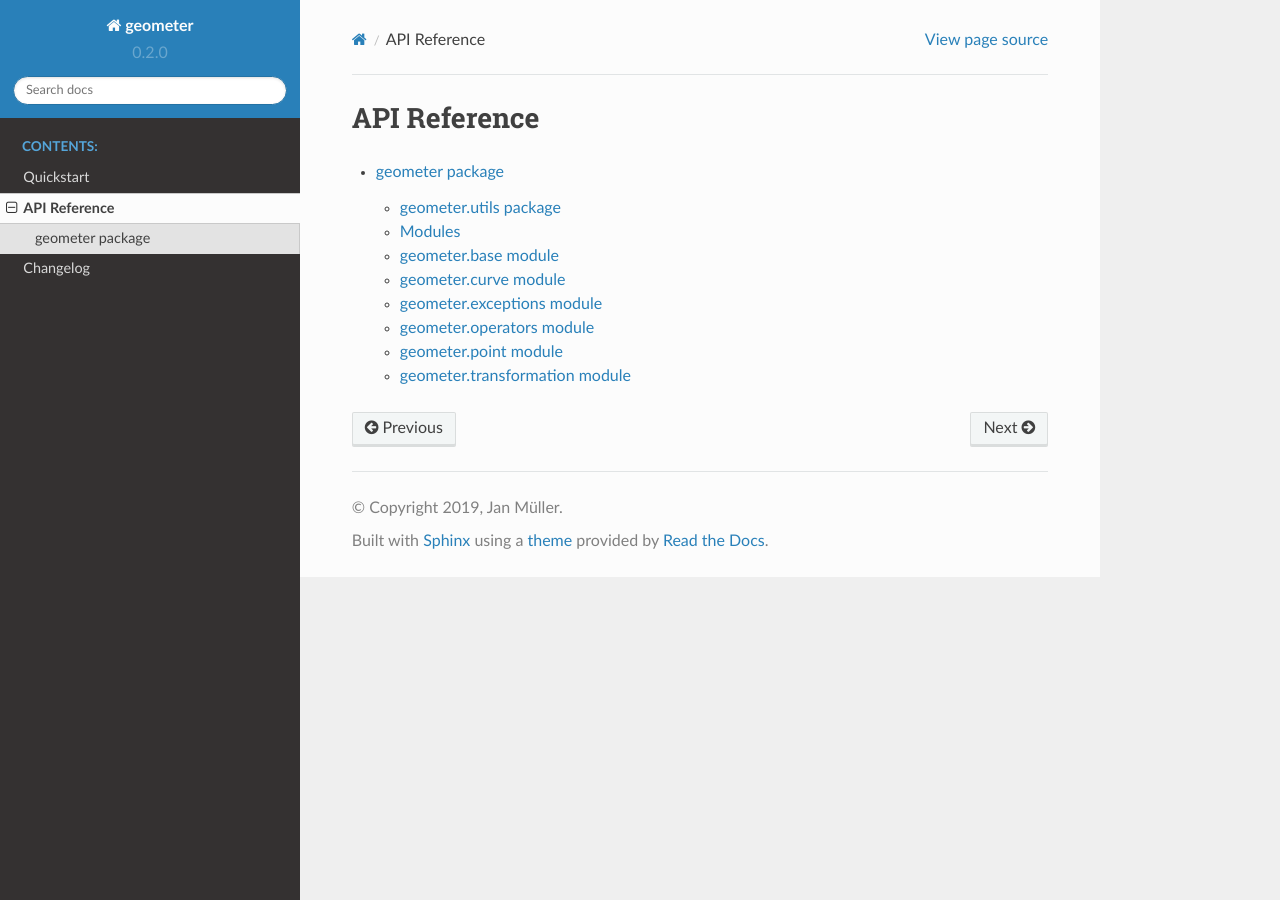
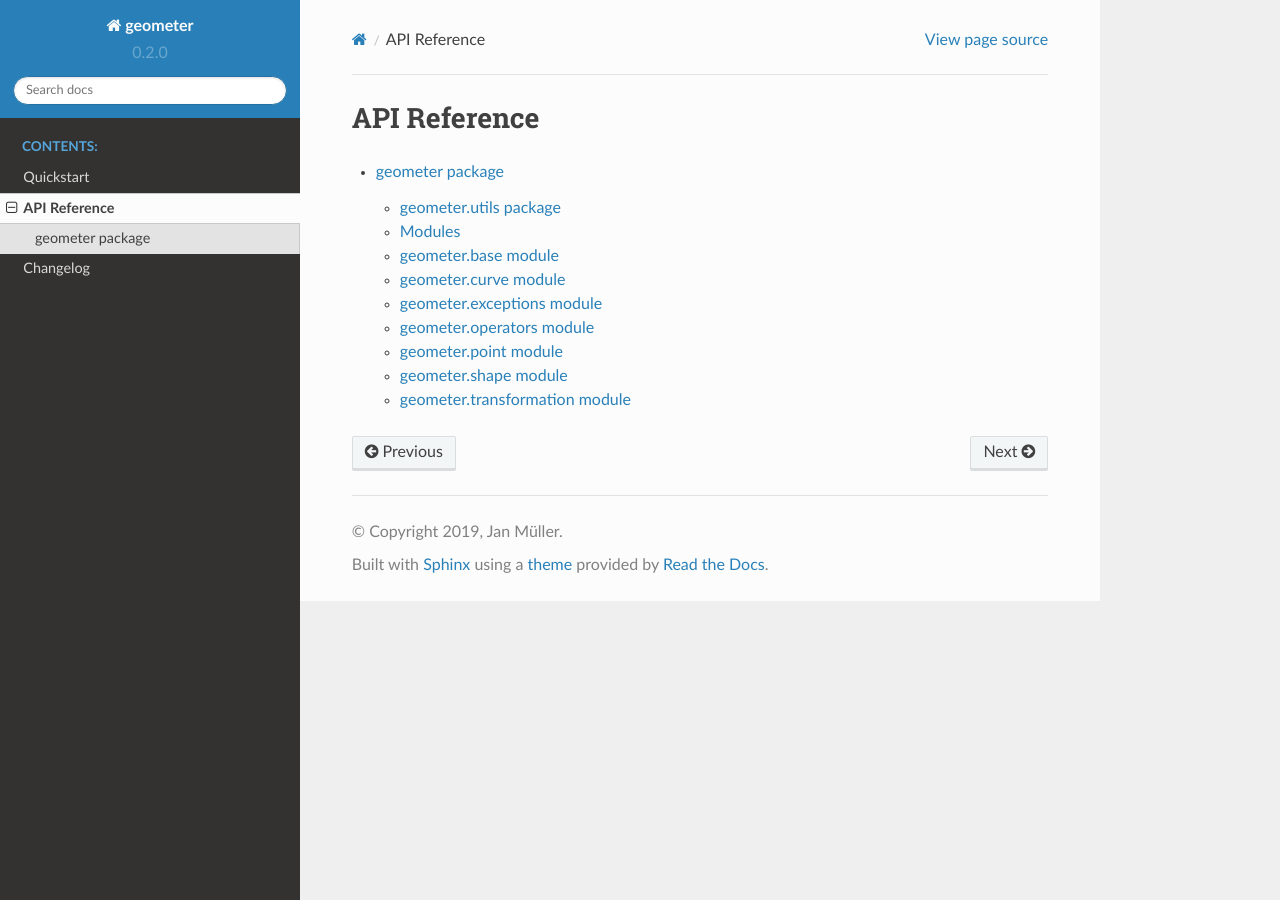
Before and after one commit to jan-mue/geometer, a Sphinx documentation site: the page built from docs/source/modules.rst, in a window 1280 px wide. Built offline with Sphinx 7.4.7 and the Read the Docs theme 2.0.0, drawn with Linux system fonts in a browser that asks for light colours.

Commit message:
added shapes to documentation

```diff
--- a/docs/source/geometer.rst
+++ b/docs/source/geometer.rst
@@ -57,6 +57,14 @@ geometer.point module
     :undoc-members:
     :show-inheritance:
 
+geometer.shape module
+---------------------
+
+.. automodule:: geometer.shape
+    :members:
+    :undoc-members:
+    :show-inheritance:
+
 geometer.transformation module
 ------------------------------
 
```
